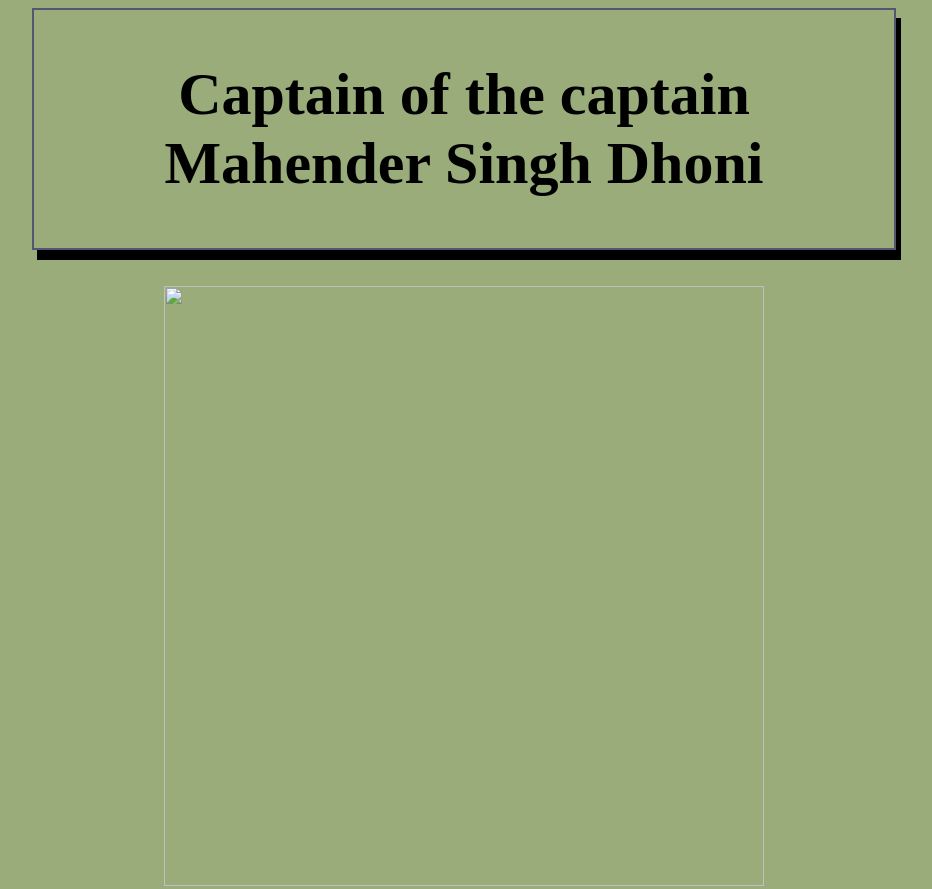
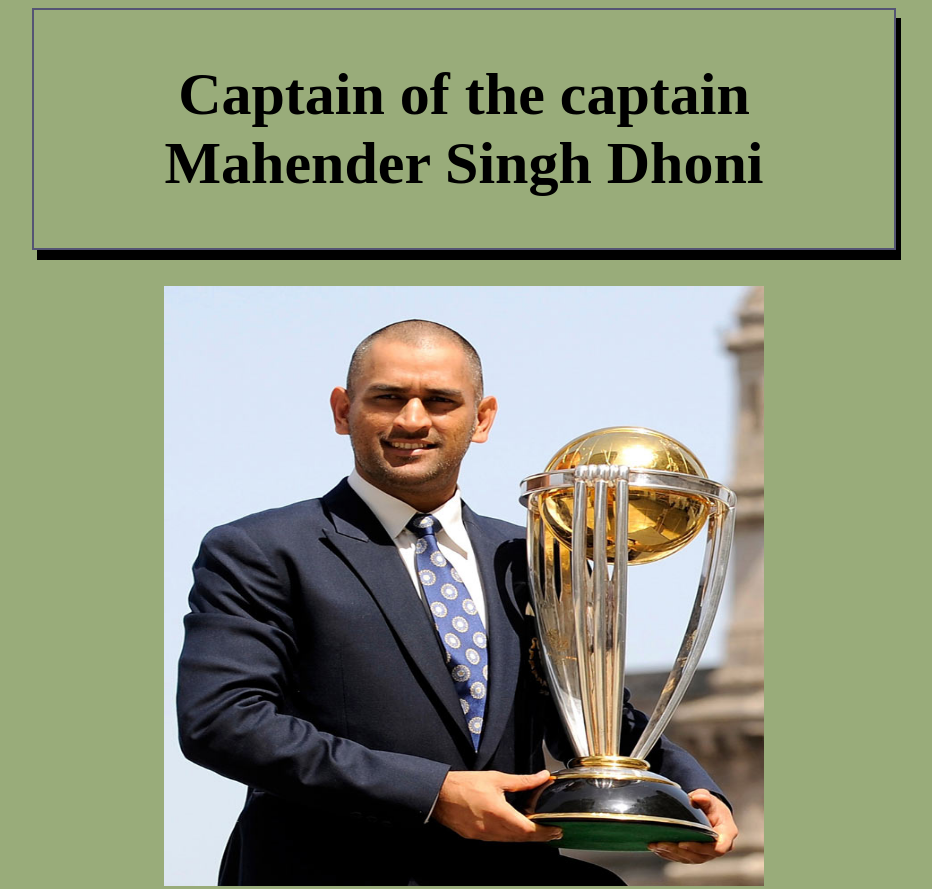
Before and after one commit to 9304764919/Msd, a plain HTML site: page index.html in a window 1280 px wide. Shown: the top 889 px of the page, without its empty margins (176-1108 px from the left). Drawn offline with Linux system fonts and the light colour scheme; the site is published under a folder, as on GitHub Pages, so addresses that start at the root find nothing.

Commit message:
modified the image part

```diff
--- a/index.html
+++ b/index.html
@@ -15,7 +15,7 @@
         </h1>
     </div><br><br>
     <div style="text-align:center;">
-        <img src="/image/01m-s-dhoni-1.jpg" width="600px" height="600px">
+        <img src="image/01m-s-dhoni-1.jpg" width="600px" height="600px">
         <p><b>Dhoni with 2011 World Cup</b></p>
     </div>
     <div class="details">
```
